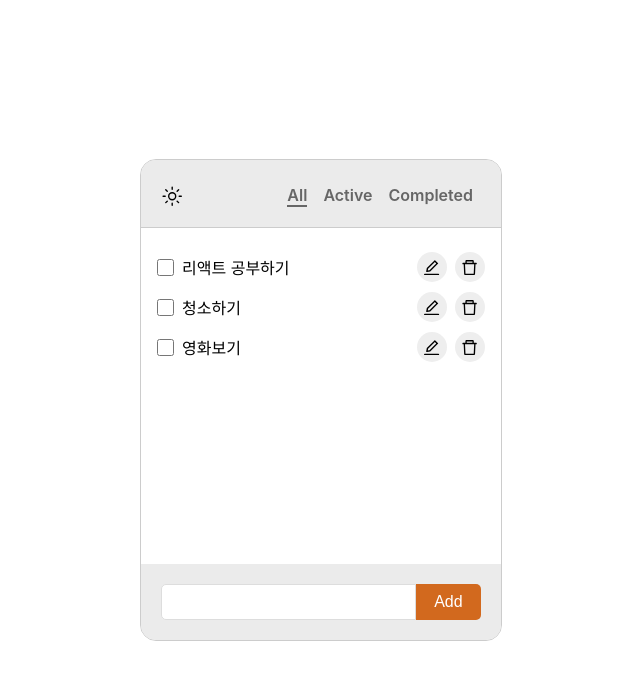
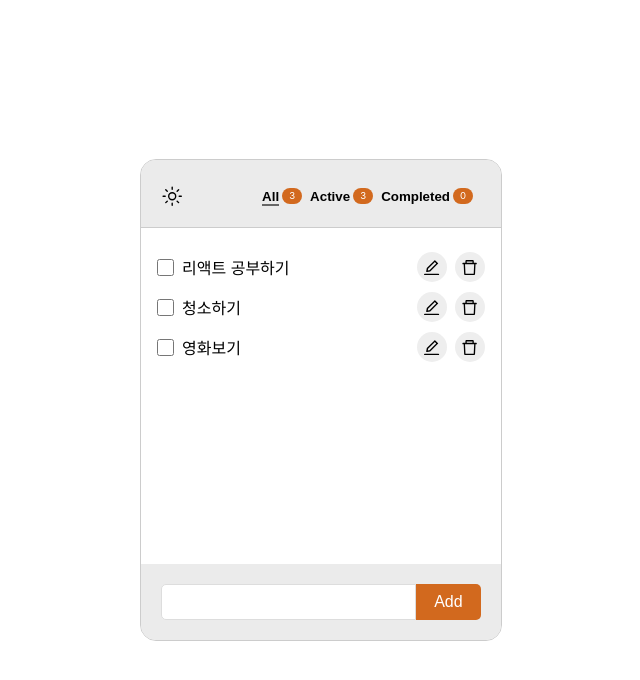
Before and after one commit to mylko72/react-todo, a React (Create React App) app: page / in a window 1280 px wide. Shown: the top 680 px of the page, without its empty margins (319-959 px from the left). Built offline with nearby package versions, Linux system fonts and the light colour scheme.

Commit message:
todo 필터링, 다크모드 적용

```diff
--- a/src/App.js
+++ b/src/App.js
@@ -1,4 +1,4 @@
-import { useState } from 'react';
+import { useState, useEffect } from 'react';
 import './App.css';
 import TodoFooter from './components/TodoFooter';
 import TodoHeader from './components/TodoHeader';
@@ -6,7 +6,23 @@ import TodoLists from './components/TodoLists';
 
 function App() {
   const [todos, setTodos] = useState(todoLists);
+  const [activeTodos, setActiveTodos] = useState([]);
+  const [completedTodos, setCompletedTodos] = useState([]);
+  const [filteredTodos, setFilteredTodos] = useState(todos);
   const [to, setTo] = useState({index:'', name: ''});
+  const [mode, setMode] = useState('');
+
+  useEffect(() => {
+    const activeTodos = todos.filter(todo => !todo.checked)
+    setActiveTodos(activeTodos);
+
+    const completedTodos = todos.filter(todo => todo.checked)
+    setCompletedTodos(completedTodos);
+
+    const allTodos = todos.map(todo => todo)
+    setFilteredTodos(allTodos);
+
+  }, [todos])
 
   const handleChange = (idx) => {
     const nextTodos = todos.map((todo, i) => {
@@ -52,17 +68,45 @@ function App() {
     setTodos(nextTodos);
   }
 
+  const handleFilter = (type) => {
+    if(type === 'active'){
+      const activeTodos = todos.filter(todo => !todo.checked)
+      setFilteredTodos(activeTodos);
+    }else if(type === 'completed'){
+      const completedTodos = todos.filter(todo => todo.checked)
+      setFilteredTodos(completedTodos);
+    }else{
+      const allTodos = todos.map(todo => todo)
+      setFilteredTodos(allTodos);
+    }
+  }
+
+  const handleMode = (next) => {
+    mode === '' ? setMode(next) : setMode('');
+  }
+
   return (
     <div className="App-container">
       <div className="App-todo">
-        <TodoHeader />
+        <TodoHeader
+          todos={todos}
+          mode={mode}
+          activeTodos={activeTodos}
+          completedTodos={completedTodos}
+          onFiltered={type => handleFilter(type)}
+          onChangeMode={mode => handleMode(mode)}
+        />
         <TodoLists
-          todos={todos}
+          todos={filteredTodos}
+          mode={mode}
+          activeTodos={activeTodos}
+          completedTodos={completedTodos}
           onChange={idx => handleChange(idx)}
           onSelected={(index, name) => setTo({index, name})}
           onDelete={idx => handleDelete(idx)}
         />
         <TodoFooter
+          mode={mode}
           onAdd={item => handleAdd(item)}
           onEdit={(i, item) => handleEdit(i, item)}
           todo={to}
--- a/src/components/TodoFooter.js
+++ b/src/components/TodoFooter.js
@@ -1,7 +1,7 @@
 import { useState, useEffect } from 'react';
 import styles from './TodoFooter.module.css';
 
-export default function TodoFooter({ onAdd, onEdit, todo }) {
+export default function TodoFooter({ mode, onAdd, onEdit, todo }) {
   const [item, setItem] = useState('')
 
   const handleSubmit = (e) => {
@@ -17,7 +17,7 @@ export default function TodoFooter({ onAdd, onEdit, todo }) {
   }, [todo])
 
   return (
-    <div className={`${styles.footer}`}>
+    <div className={`${styles[mode]} ${styles.footer}`}>
       <form className={styles.form} onSubmit={handleSubmit}>
         <input type="text" value={item} onChange={e => setItem(prev => e.target.value)} />
         <button type="submit">{todo.name === '' ? 'Add' : 'Edit'}</button>
--- a/src/components/TodoHeader.js
+++ b/src/components/TodoHeader.js
@@ -1,16 +1,51 @@
-import React from 'react';
+import React, { useState } from 'react';
 import styles from './TodoHeader.module.css';
 import { IoSunnyOutline } from "react-icons/io5";
 
-export default function TodoHeader() {
+export default function TodoHeader({todos, mode, activeTodos, completedTodos, onFiltered, onChangeMode}) {
+  const [index, setIndex] = useState(0);
 
   return (
-    <header className={`${styles.header}`}>
-      <IoSunnyOutline className={styles.mode} />
+    <header className={`${styles[mode]} ${styles.header}`}>
+      <IoSunnyOutline className={styles.mode} onClick={() => onChangeMode('dark')} />
+
       <ul className={styles.filtered}>
-        <li className={styles.active}><a href="#">All</a></li>
-        <li><a href="#">Active</a></li>
-        <li><a href="#">Completed</a></li>
+        <li className={index === 0 ? styles.active : ''}>
+          <button
+            type="button"
+            onClick={() => {
+              onFiltered('all');
+              setIndex(0);
+            }}
+          >
+            All
+          </button>
+          <span className={styles.count}>{todos.length}</span>
+        </li>
+        <li className={index === 1 ? styles.active : ''}>
+          <button
+            type="button"
+            onClick={() => {
+              onFiltered('active');
+              setIndex(1);
+            }}
+          >
+            Active
+          </button>
+          <span className={styles.count}>{activeTodos.length}</span>
+        </li>
+        <li className={index === 2 ? styles.active : ''}>
+          <button
+            type="button"
+            onClick={() => {
+              onFiltered('completed');
+              setIndex(2);
+            }}
+          >
+            Completed
+          </button>
+          <span className={styles.count}>{completedTodos.length}</span>
+        </li>
       </ul>
     </header>
   );
--- a/src/components/TodoHeader.module.css
+++ b/src/components/TodoHeader.module.css
@@ -11,15 +11,33 @@
 }
 
 .filtered li {
-  padding: 0 .5rem;
+  display: flex;
+  align-items: center;
+  padding: 0 .5rem 0 0;
 }
 
-.filtered a {
+.filtered button {
   position: relative;
+  margin-right: 3px;
+  border: none;
+  background-color: transparent;
   font-weight: 600;
+  cursor: pointer;
 }
 
-.filtered .active a::after {
+.filtered .count {
+  display: inline-block;
+  width: 20px;
+  height: 16px;
+  border-radius: 10px;
+  background-color: chocolate;
+  font-size:.6rem;
+  color: #fff;
+  line-height: 16px;
+  text-align: center;
+}
+
+.filtered .active button::after {
   position: absolute;
   left: 0;
   bottom: -2px;
@@ -38,11 +56,11 @@
   background-color: #385669;
 }
 
-.dark.header .filtered a {
+.dark.header .filtered button {
   color: #fdc407;
 }
 
-.dark .filtered .active a::after {
+.dark .filtered .active button::after {
   background-color: #fff;
 }
 
--- a/src/components/TodoLists.js
+++ b/src/components/TodoLists.js
@@ -3,10 +3,10 @@ import { AiOutlineEdit } from "react-icons/ai";
 import { AiOutlineDelete } from "react-icons/ai";
 import styles from './TodoLists.module.css';
 
-export default function TodoLists({ todos, onChange, onSelected, onDelete }) {
+export default function TodoLists({ todos, mode, onChange, onSelected, onDelete }) {
 
   return (
-    <div className={`${styles.todolists}`}>
+    <div className={`${styles[mode]} ${styles.todolists}`}>
       <ul>
         {
           todos.map((todo, idx) =>
```
